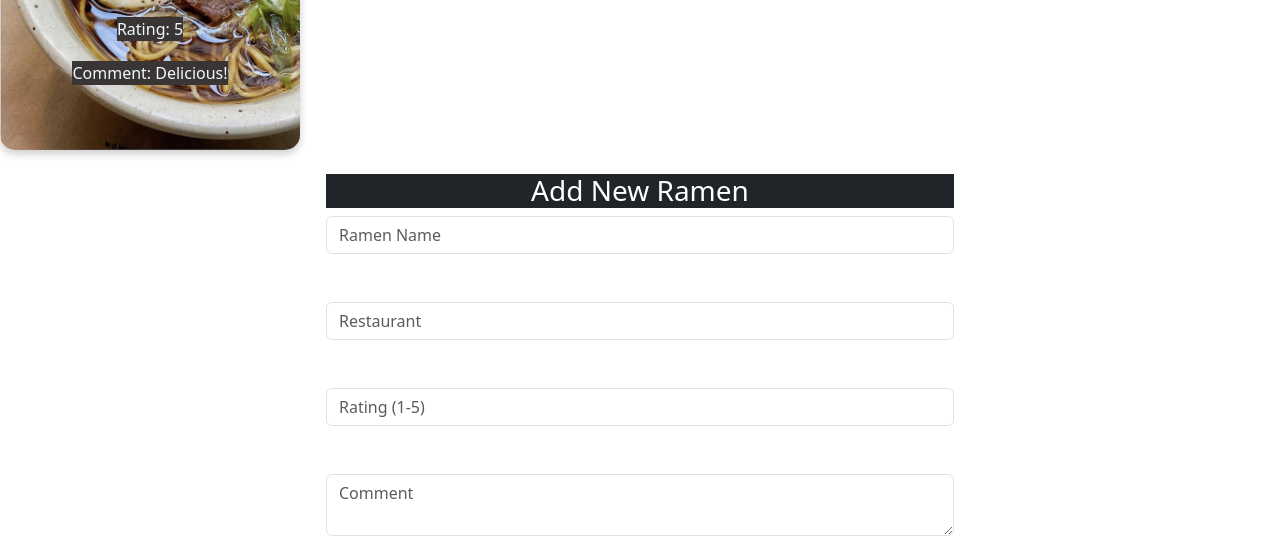
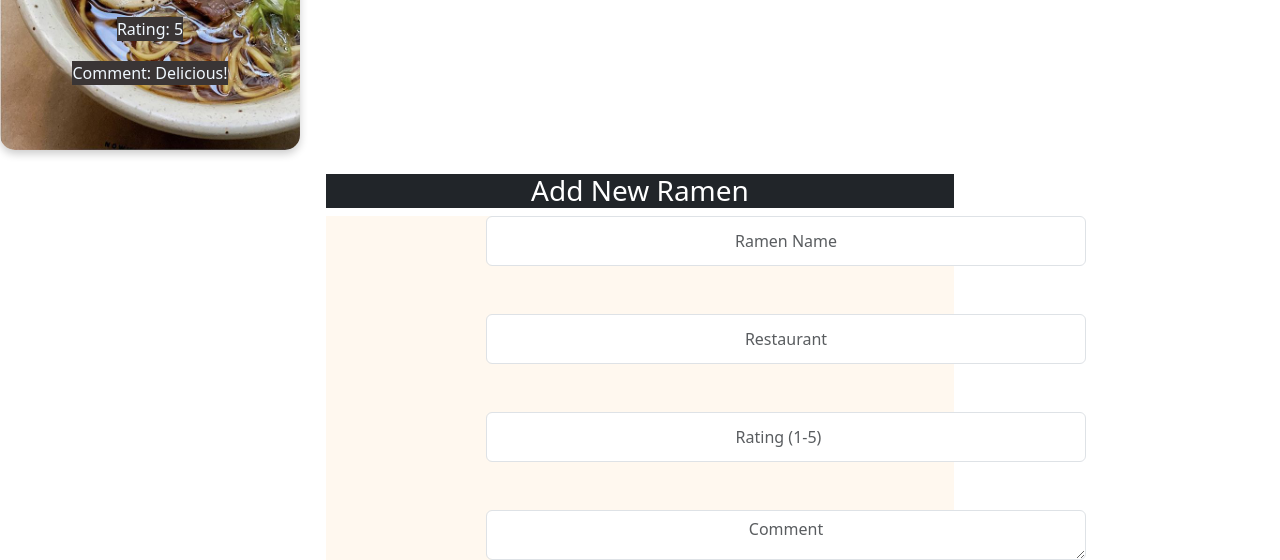
Before and after one commit to Mash-ruela/Phase-1-CodeChallenge, a plain HTML site: page index.html in a window 1280 px wide. Shown: the part 426-986 px from the top of the page. Drawn offline with nearby package versions, Linux system fonts and the light colour scheme.

Commit message:
Add all chaanges

```diff
--- a/style.css
+++ b/style.css
@@ -27,3 +27,15 @@
     margin: 10px;
     border-radius: 8px;
   }
+
+ #ramen-form{
+    background-color: rgb(255, 248, 239);
+ }
+ .form-control{
+    width: 600px;
+    height: 50px;
+    justify-content: center;
+    align-items: center;
+    text-align: center;
+    margin-left: 160px;
+ }
```
